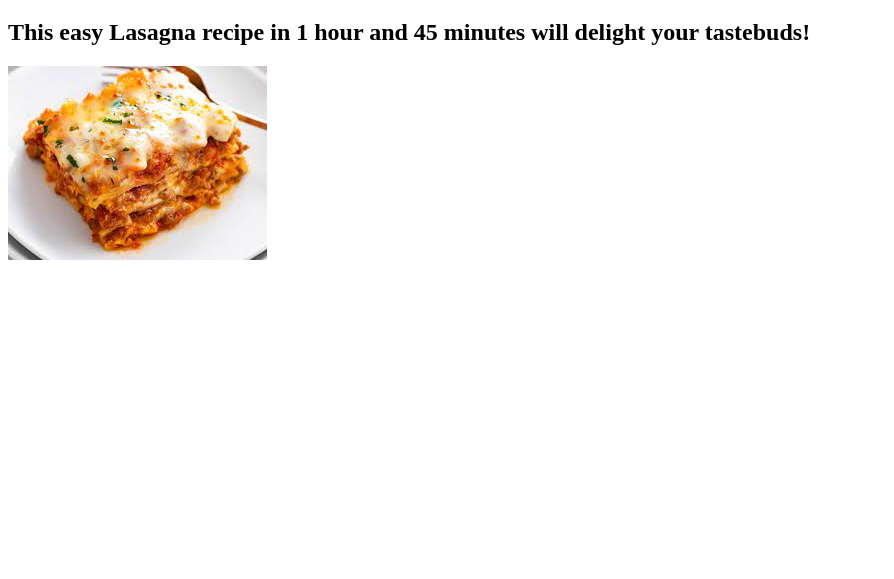
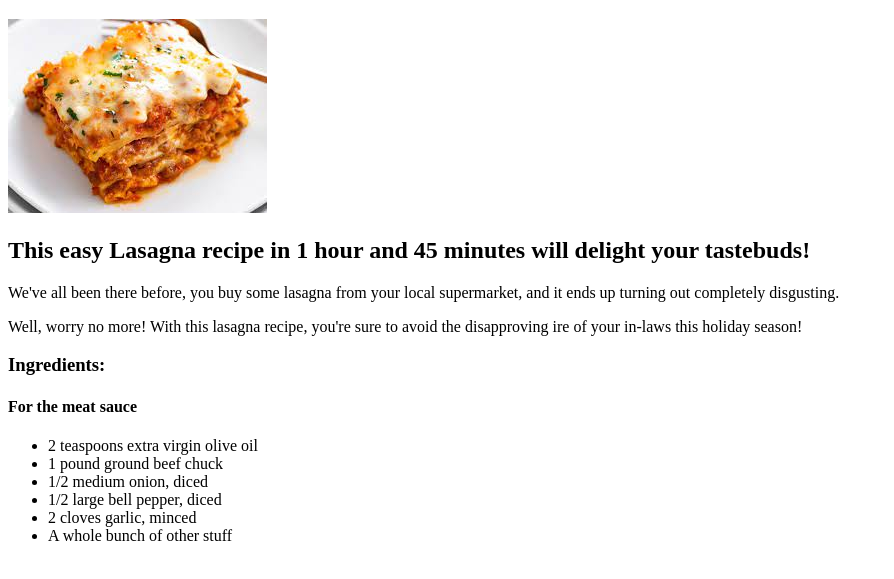
Before and after one commit to deafCoderDroid/odin-recipes, a plain HTML site: page lasagna.html in a window 1280 px wide. Shown: the part 61-640 px from the top of the page, without its empty margins (0-894 px from the left). Drawn offline with Linux system fonts and the light colour scheme.

Commit message:
Updates to the recipe project

```diff
--- a/lasagna.html
+++ b/lasagna.html
@@ -7,7 +7,19 @@
 </head>
 <body>
     <h1> How to make Lasagna for your family!</h1>
+    <img src="./images/download.jpg">
     <h2> This easy Lasagna recipe in 1 hour and 45 minutes will delight your tastebuds! </h2>
-    <img src="./images/download.jpg">
+    <p>We've all been there before, you buy some lasagna from your local supermarket, and it ends up turning out completely disgusting. </p>
+    <p> Well, worry no more! With this lasagna recipe, you're sure to avoid the disapproving ire of your in-laws this holiday season!</p>
+    <h3>Ingredients:</h3>
+    <h4><strong>For the meat sauce</strong></h4>
+    <ul>
+        <li>2 teaspoons extra virgin olive oil</li>
+        <li>1 pound ground beef chuck</li>
+        <li>1/2 medium onion, diced</li>
+        <li>1/2 large bell pepper, diced</li>
+        <li>2 cloves garlic, minced</li>
+        <li> A whole bunch of other stuff</li>
+    </ul>
 </body>
 </html>
```
Also changed, not shown: index.html (+4 -1 lines), mac_and_cheese.html (added, +14 -0 lines), images/download-1.jpg (added).
